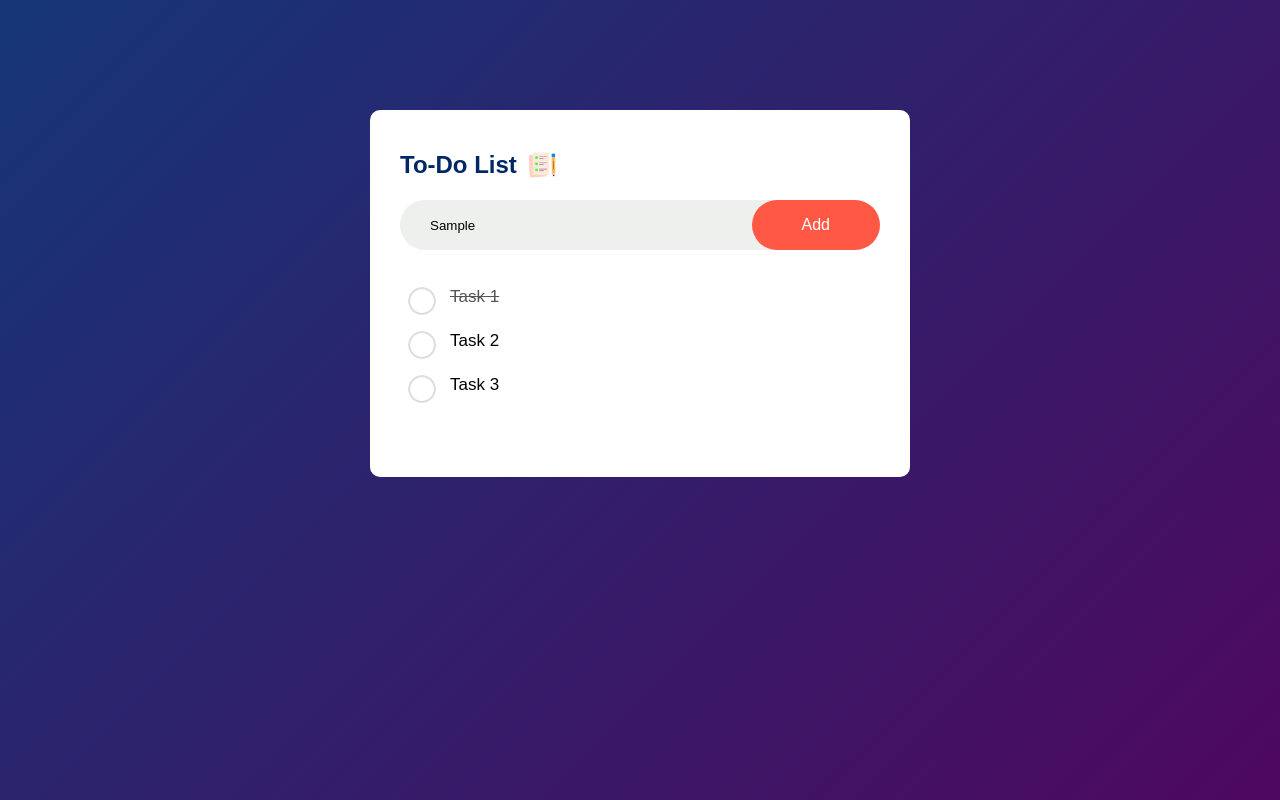
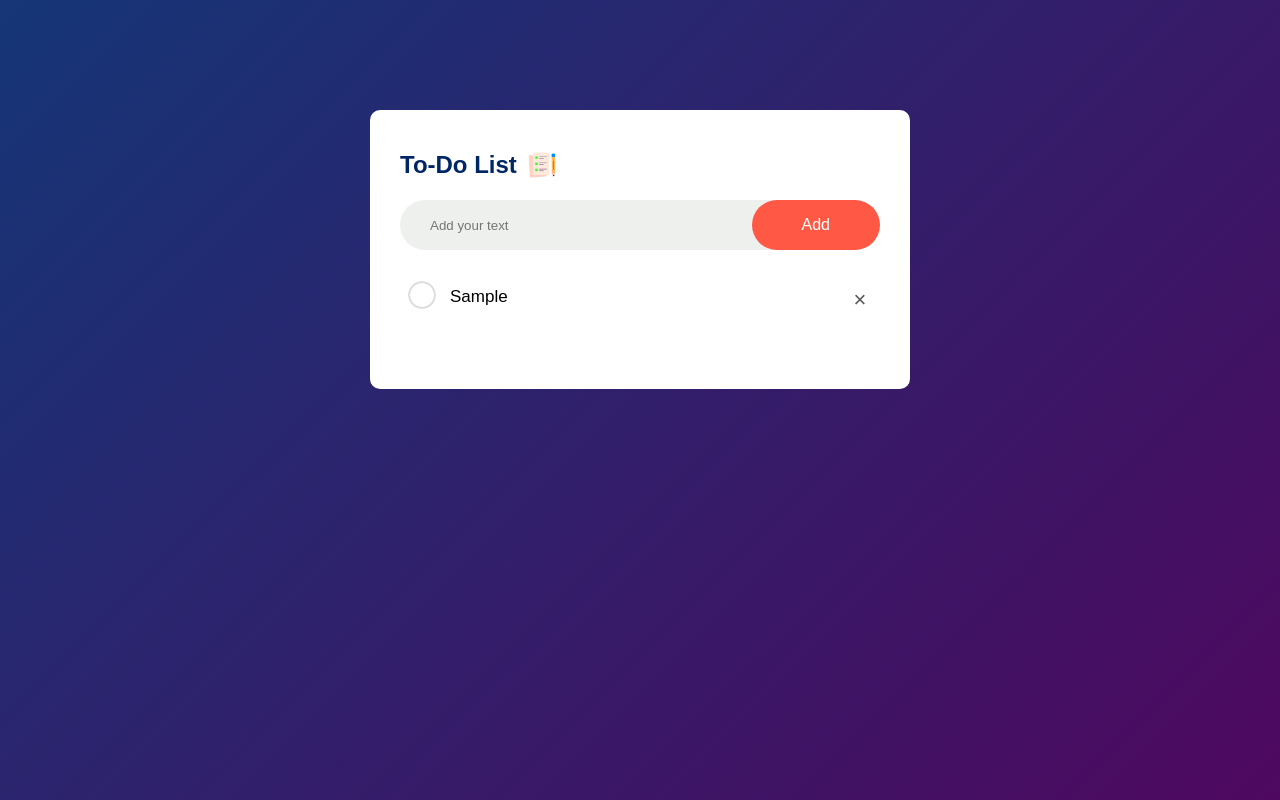
Before and after one commit to onurrdd/to-do-list-app, a plain HTML site: page index.html in a window 1280 px wide. Both pictures are taken after typing "Sample" into the empty fields and a click on the button "Add". Drawn offline with Linux system fonts and the light colour scheme.

Commit message:
local storage added - project completed

```diff
--- a/index.html
+++ b/index.html
@@ -5,20 +5,23 @@
     <meta name="viewport" content="width=device-width, initial-scale=1.0">
     <title>To-Do List App</title>
     <link rel="stylesheet" href="style.css">
+
 </head>
 <body>
+
+
 
     <div class="container">
         <div class="todo-app">
             <h2>To-Do List <img src="images/icon.png"> </h2>
             <div class="row">
                 <input type="text" id="input-box" placeholder="Add your text">
-                <button>Add</button>
+                <button onclick="addTask()">Add</button>
             </div>
             <ul id="list-container">
-                <li class="checked">Task 1</li>
+                <!-- <li class="checked">Task 1</li>
                 <li>Task 2</li>
-                <li>Task 3</li>
+                <li>Task 3</li> -->
 
             </ul>
         </div>
@@ -27,5 +30,8 @@
 
 
 
+
+
+<script src="script.js"></script>
 </body>
 </html>
--- /dev/null
+++ b/script.js
@@ -0,0 +1,44 @@
+const inputBox = document.getElementById('input-box');
+const listContainer = document.getElementById('list-container');
+
+
+function addTask(){
+
+    if( inputBox.value ){
+        const li = document.createElement("li");
+        li.textContent = inputBox.value;
+        listContainer.appendChild(li);
+        inputBox.value = "";
+        let span = document.createElement("span");
+        span.innerHTML = "\u00d7";
+        li.appendChild(span);
+
+    }
+    else{
+        alert("You must write something!")
+
+    }
+    saveData();
+}
+
+listContainer.addEventListener("click", function(e){
+    if(e.target.tagName === "LI"){
+        e.target.classList.toggle("checked");
+        saveData();
+    }
+    else if(e.target.tagName === "SPAN"){
+        e.target.parentElement.remove();
+        saveData();
+    }
+});
+
+function saveData(){
+    localStorage.setItem("data", listContainer.innerHTML);
+}
+
+function showTask(){
+    listContainer.innerHTML = localStorage.getItem("data");
+}
+
+showTask();
+console.log(localStorage.getItem("data"));
--- a/style.css
+++ b/style.css
@@ -78,6 +78,7 @@ ul li{
     position: relative;
 }
 
+
 ul li::before{
     content: '';
     position: absolute;
@@ -87,7 +88,7 @@ ul li::before{
     background-image: url(images/unchecked.png);
     background-size: cover;
     background-position: center;
-    top: 12px;
+    top: 6px;
     left: 8px;
 
 
@@ -97,3 +98,24 @@ ul li.checked{
     color: #555;
     text-decoration: line-through;
 }
+
+ul li.checked::before{
+    background-image: url(images/checked.png);
+}
+
+ul li span{
+    position: absolute;
+    right: 0;
+    top: 5px;
+    width: 40px;
+    height: 40px;
+    font-size: 22px;
+    color: #555;
+    line-height: 40px;
+    text-align: center;
+    border-radius: 50%;
+}
+
+ul li span:hover{
+    background: #edeef0;
+}
```
